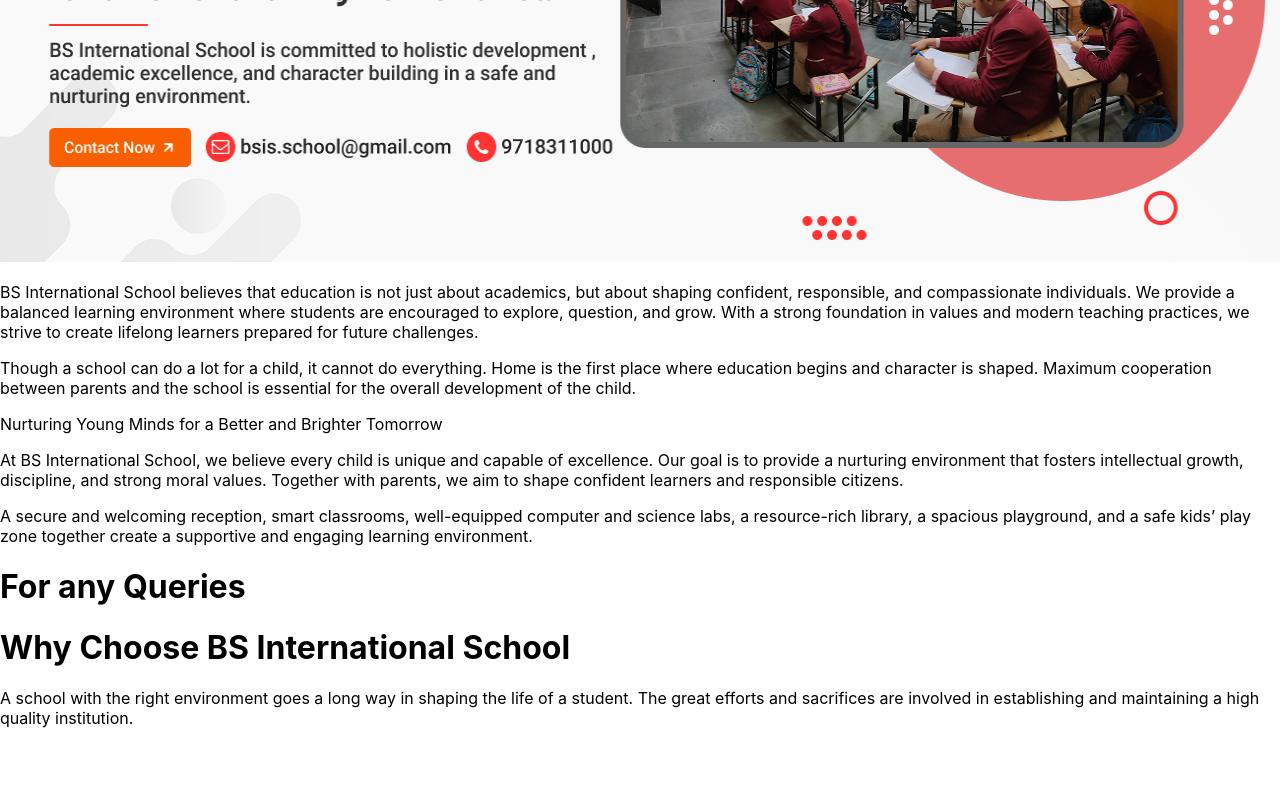
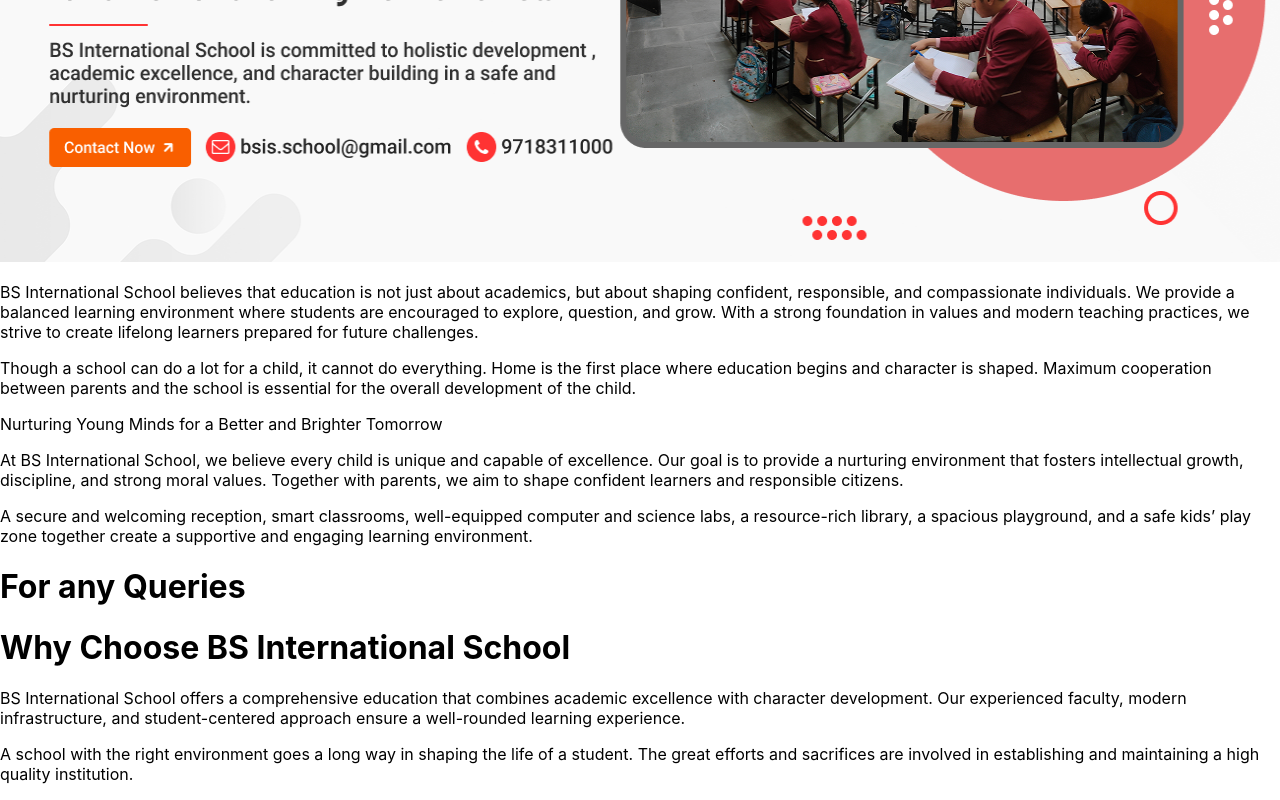
Before and after one commit to souravsharma-dev/react-School-Website, a React (Create React App) app: page / in a window 1280 px wide. Shown: the part 533-1333 px from the top of the page. Before the commit the page ends 1277 px from the top, so only its background shows below. Built offline with nearby package versions, Linux system fonts and the light colour scheme.

Commit message:
content change

```diff
--- a/src/Components/Home.jsx
+++ b/src/Components/Home.jsx
@@ -43,6 +43,7 @@
 
             <div>
             <h1>Why Choose BS International School</h1>
+            <p>BS International School offers a comprehensive education that combines academic excellence with character development. Our experienced faculty, modern infrastructure, and student-centered approach ensure a well-rounded learning experience.</p>
             </div>
 
             <Footer />
```
